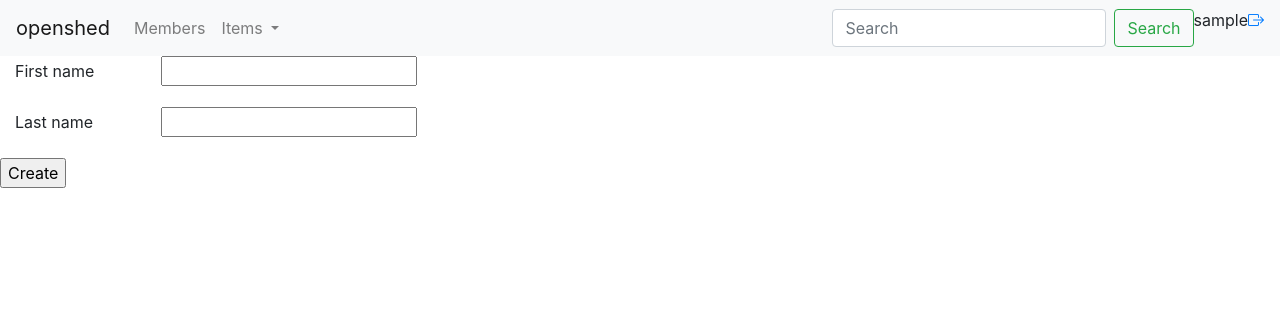
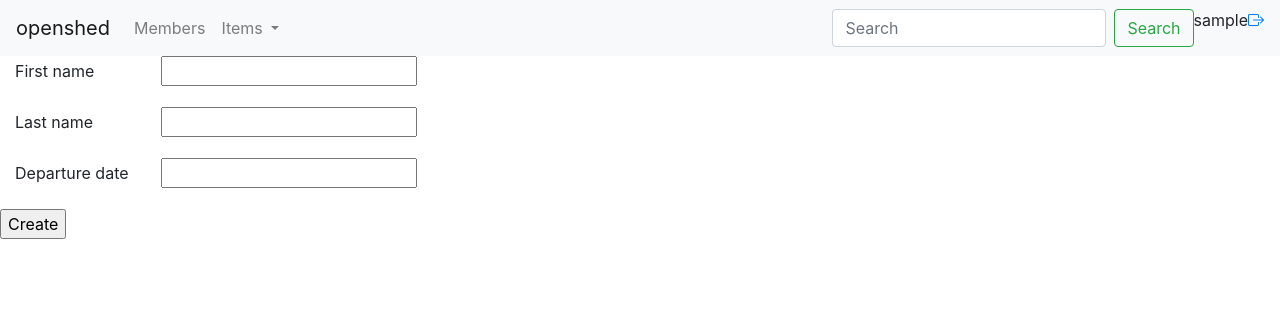
Before and after one commit to the-moog/openshed, a Django app: page /members/members/add in a window 1280 px wide. Shown: the top 316 px of the page. Run offline with Django 3.2, Linux system fonts and the light colour scheme; the visitor is signed in with stand-in values (Sample User, id 1); some libraries are stand-ins or nearby versions.

Commit message:
Member departure date added (#13)

```diff
--- a/members/forms.py
+++ b/members/forms.py
@@ -4,3 +4,4 @@ from .models import Member
 class MemberForm(forms.Form):
     last_name = forms.CharField(max_length=20)
     first_name = forms.CharField(max_length=20)
+    departure_date = forms.DateField(required=False)
--- a/members/models.py
+++ b/members/models.py
@@ -4,6 +4,7 @@ from django.db import models
 class Member(models.Model):
     last_name = models.CharField(max_length=20)
     first_name = models.CharField(max_length=20)
+    departure_date = models.DateField(null=True)
 
     def display_name(self):
         return f"{self.first_name} {self.last_name}"
--- a/members/templates/members/member-edit.html
+++ b/members/templates/members/member-edit.html
@@ -4,4 +4,5 @@
 {% block form %}
     {% render_field form.first_name %}
     {% render_field form.last_name %}
+    {% render_field form.departure_date %}
 {% endblock %}
--- a/members/templates/members/member.html
+++ b/members/templates/members/member.html
@@ -25,6 +25,10 @@
       <td>{{member.last_name}}</td>
     </tr>
     <tr>
+      <td>Departure</td>
+      <td>{{member.departure_date}}</td>
+    </tr>
+    <tr>
       <td>Items</td>
       <td><a href="/items/items?member={{member.pk}}">{{item_count}}</a></td>
     </tr>
--- a/members/views.py
+++ b/members/views.py
@@ -14,6 +14,11 @@ def members_listing(request):
     members = Member.objects.all().order_by('last_name', 'first_name')
     formatted_members = ["<li>{} {}</li>".format(member.last_name, member.first_name) for member in members]
     message = """<ul>{}</ul>""".format("\n".join(formatted_members))
+
+    if request.GET.get('departed', 'false') == 'true':
+        members = members.exclude(departure_date=None)
+    else:
+        members = members.filter(departure_date=None)
 
     context = {
         'members': members
@@ -63,6 +68,7 @@ def member_edit(request, id):
         if form.is_valid():
             member.first_name = form.cleaned_data['first_name']
             member.last_name = form.cleaned_data['last_name']
+            member.departure_date = form.cleaned_data['departure_date']
 
             member.save()
 
@@ -70,7 +76,8 @@ def member_edit(request, id):
 
     else:
         form = MemberForm(initial={'first_name': member.first_name,
-                                   'last_name': member.last_name})
+                                   'last_name': member.last_name,
+                                   'departure_date': member.departure_date})
 
     return render(request, 'members/member-edit.html', {'form': form})
 
```
Also changed, not shown: members/migrations/0002_member_departure_date.py (added).
